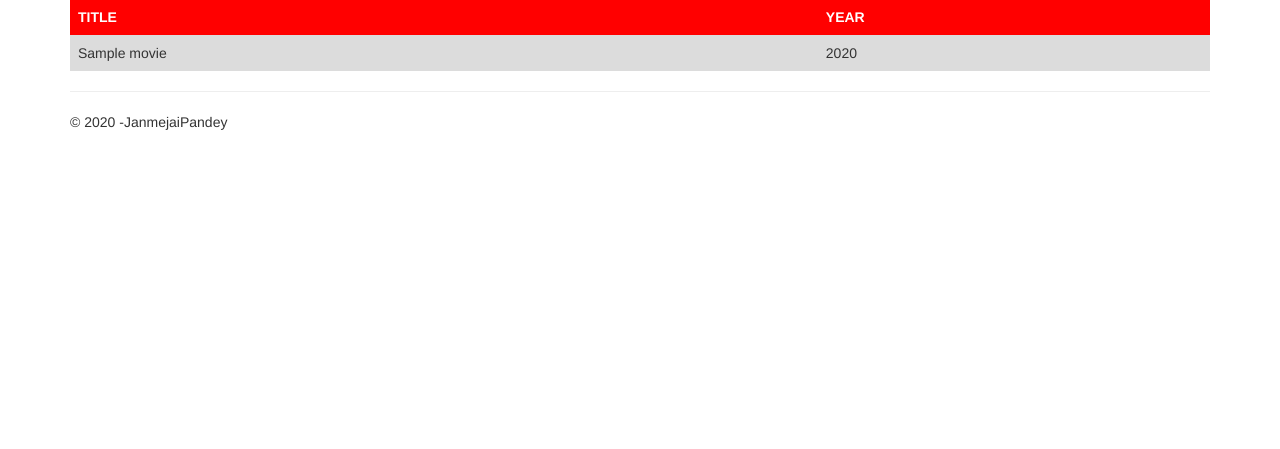
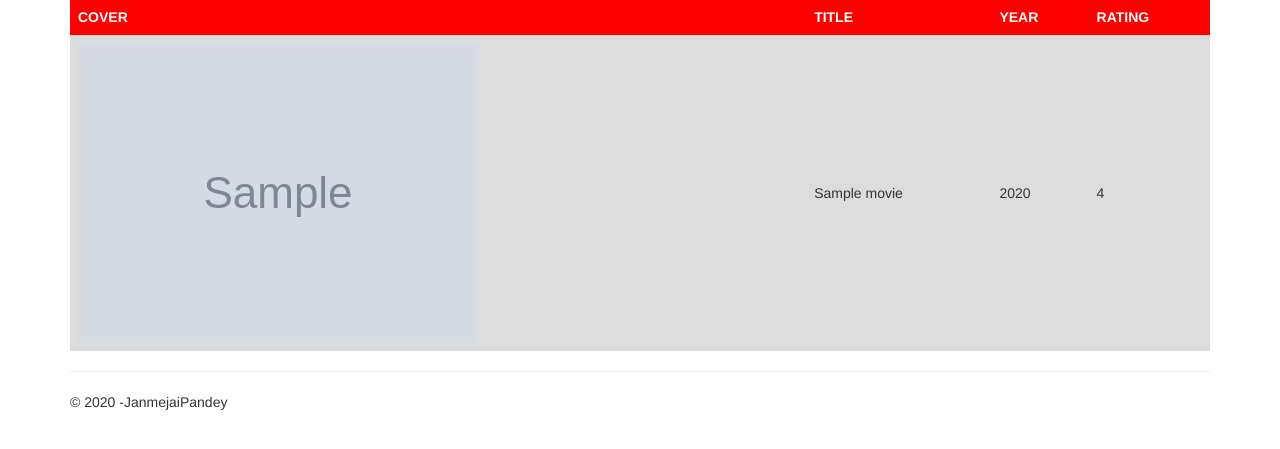
Before and after one commit to JanmejaiPandey/django_moviesandtv, a Django app: template app/templates/app/index.html in a window 1280 px wide. Shown: the part 51-500 px from the top of the page. Run offline with Django 3.2, Linux system fonts and the light colour scheme; the template is opened without the code that fills it: most values are stand-ins (such as "Sample title", 1, 10 or a date in 2020); grey boxes marked "Sample" are stand-in pictures; some libraries are stand-ins or nearby versions.

Commit message:
table update

```diff
--- a/app/templates/app/index.html
+++ b/app/templates/app/index.html
@@ -6,21 +6,33 @@
 </head>
     <table>
             <tr>
-            <th>
-                TITLE
-            </th>
+                <th>
+                    COVER
+                </th>
+               <th>
+                    TITLE
+               </th>
                 <th>
                     YEAR
+                </th>
+                <th>
+                    RATING
                 </th>
             </tr>
         {% for movie in movies %}
             <tr>
+                <td>
+                    <img src={{movie.img_url}}>
+                </td>
             <td>
                 {{movie.name}}
             </td>
             <td>
                 {{movie.year}}
             </td>
+            <td>
+                {{movie.rating}}
+            </td>
             </tr>
         {% endfor %}
          </table>
```
